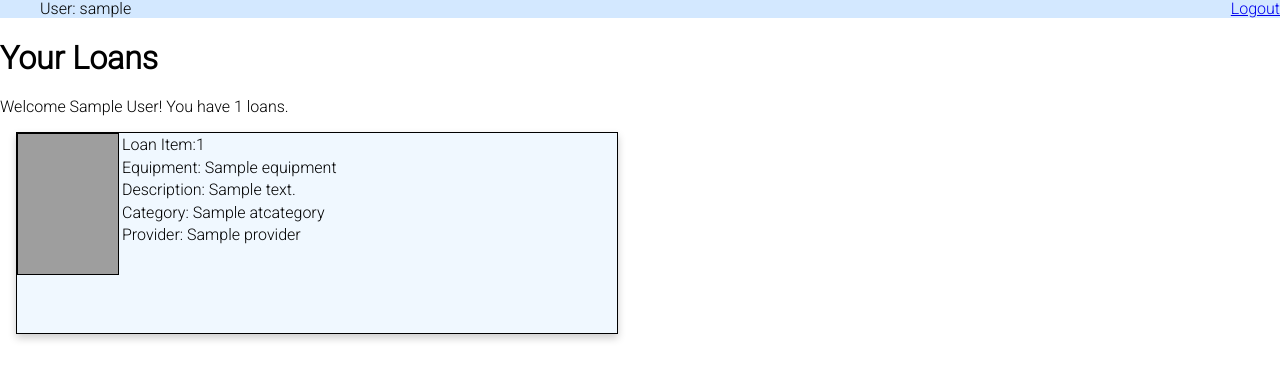
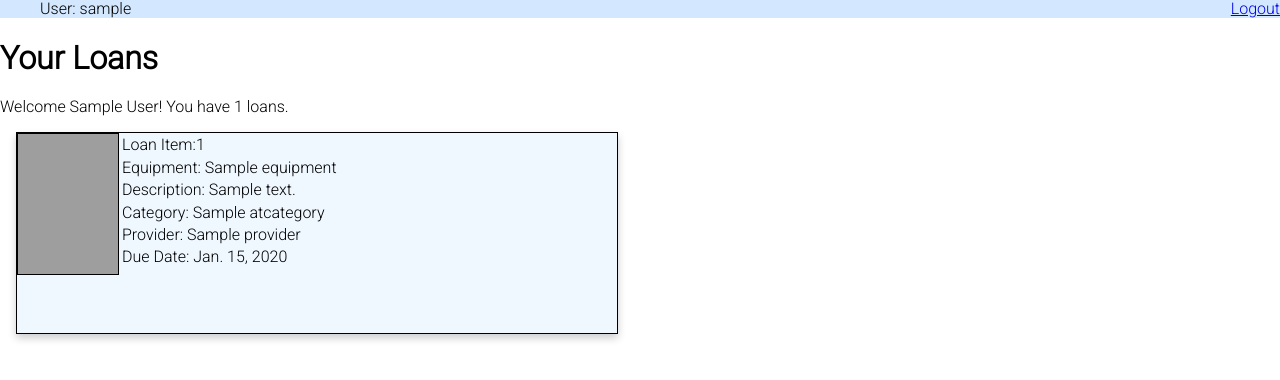
Before and after one commit to Spearsona/AssistiveTechPassport, a Django app: page /webportal/userloans in a window 1280 px wide. Shown: the top 380 px of the page. Run offline with Django 4.2, Linux system fonts and the light colour scheme; a user stored in the database is signed in; tables that the repository leaves empty hold one stand-in row (values such as "Sample post"); grey boxes are pictures that could not be loaded.

Commit message:
Loans are happening

```diff
--- a/ATPassport/templates/webportal/userloans.html
+++ b/ATPassport/templates/webportal/userloans.html
@@ -32,6 +32,9 @@
               <td>Provider: {{loan.provider.name}}</td>
             </tr>
             <tr>
+              <td>Due Date: {{loan.due_date}}</td>
+            </tr>
+            <tr>
               <td><br><td>
             </tr>
           </table>
--- a/ATPassport/webportal/views.py
+++ b/ATPassport/webportal/views.py
@@ -18,7 +18,7 @@ def index(request):
 def userloans(request):
     #userid will be taken from session, putting in placeholder user for now
     atuserid = request.user.id
-    atuser = AtUser.objects.get()
+    atuser = AtUser.objects.get(user_id=atuserid)
 
     userloans = LoanInstance.objects.filter(atuser=atuserid)
 
@@ -98,7 +98,11 @@ def loanEquipment(request, id):
     if equipment.inventory > 0:
         equipment.inventory = equipment.inventory - 1
         threemonthstime = datetime.today() + relativedelta(months=3)
-        loaninstance = LoanInstance.create(due_date=threemonthstime, equipment=equipment, atuser=request.user, provider=equipment.provider)
+
+        atuserid = request.user
+        print(atuserid)
+        atuser = AtUser.objects.get(pk=atuserid)
+        loaninstance = LoanInstance.create(due_date=threemonthstime, equipment=equipment, atuser=atuser, provider=equipment.provider)
 
         loaninstance.save()
         equipment.save()
```
